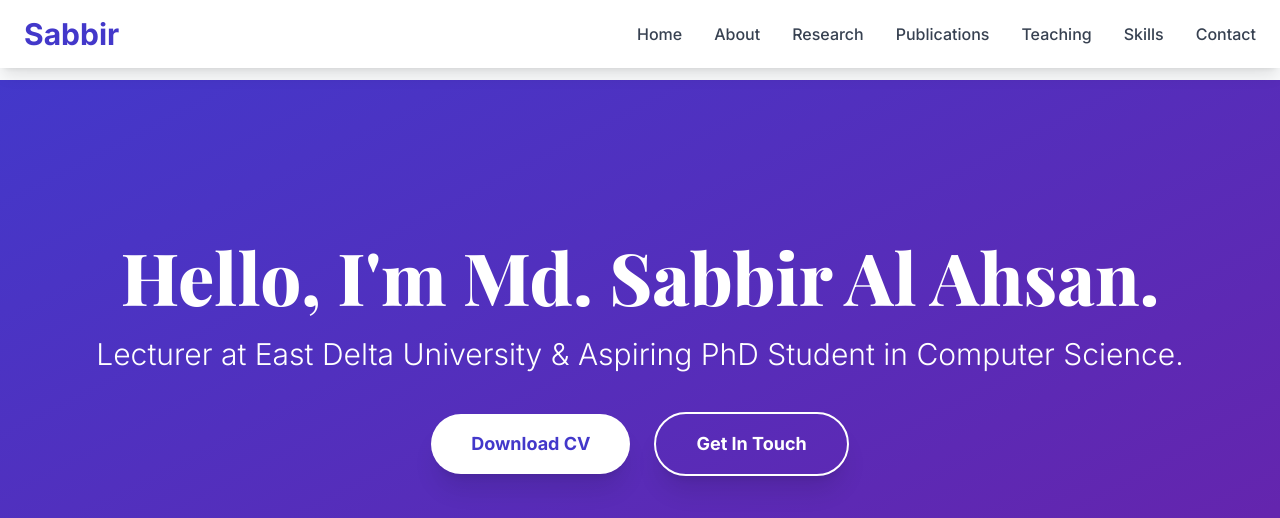
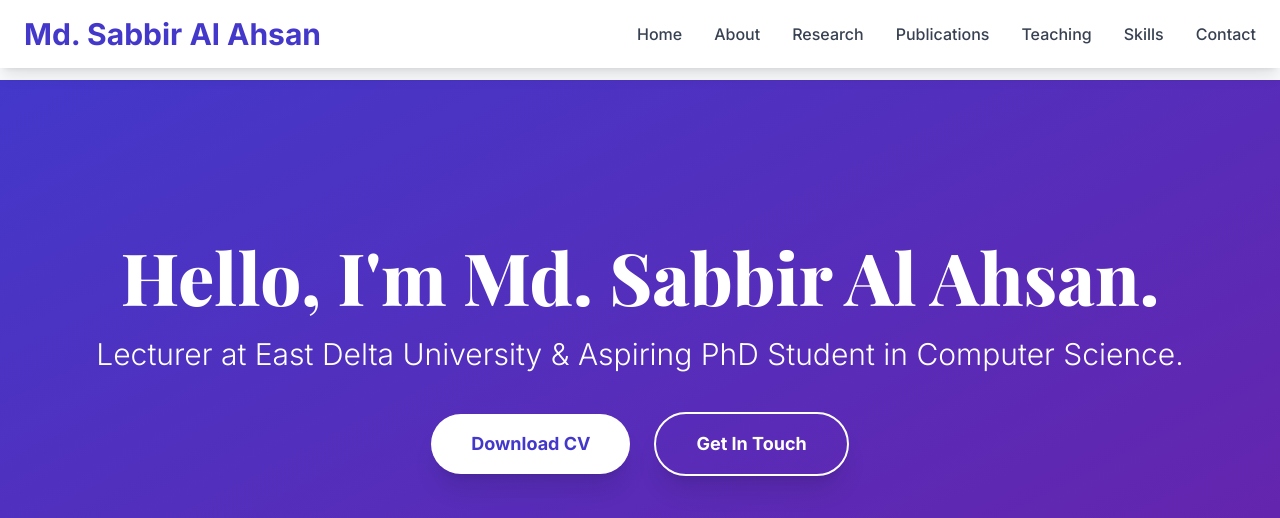
Before and after one commit to sabbirshanto/sabbir.09.github.io, a plain HTML site: page index.html in a window 1280 px wide. Shown: the top 518 px of the page. Drawn offline with nearby package versions, Linux system fonts and the light colour scheme.

Commit message:
Update index.html

```diff
--- a/index.html
+++ b/index.html
@@ -61,7 +61,7 @@
     <!-- Header & Navigation -->
     <header class="bg-white shadow-lg fixed w-full z-50 transition-all duration-300">
         <nav class="container mx-auto px-6 py-4 flex justify-between items-center">
-            <a href="#" class="text-3xl font-extrabold text-indigo-700 hover:text-indigo-900 transition-colors duration-300">Sabbir</a>
+            <a href="#" class="text-3xl font-extrabold text-indigo-700 hover:text-indigo-900 transition-colors duration-300">Md. Sabbir Al Ahsan</a>
             <div class="hidden md:flex space-x-8">
                 <a href="#home" class="text-gray-700 hover:text-indigo-700 font-medium transition-colors duration-300 relative group">Home<span class="absolute bottom-0 left-0 w-0 h-0.5 bg-indigo-700 group-hover:w-full transition-all duration-300"></span></a>
                 <a href="#about" class="text-gray-700 hover:text-indigo-700 font-medium transition-colors duration-300 relative group">About<span class="absolute bottom-0 left-0 w-0 h-0.5 bg-indigo-700 group-hover:w-full transition-all duration-300"></span></a>
```
